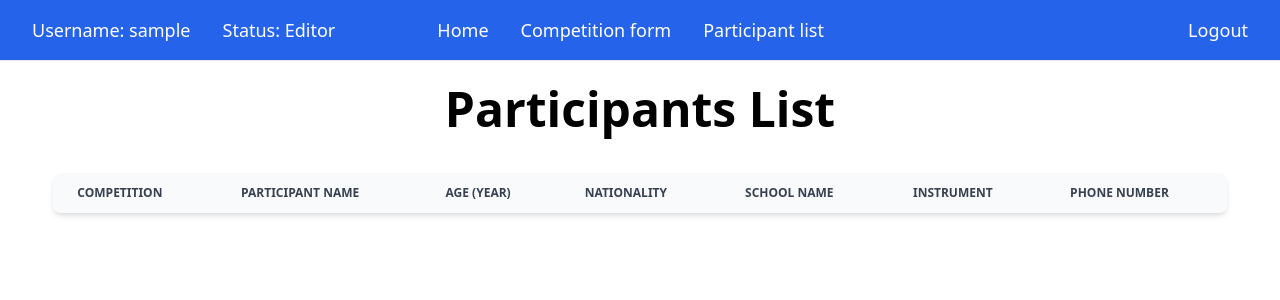
After one commit to llOriginaljuonll/rosha_application, a Django app: page /participant/participant_list_all/ in a window 1280 px wide. The commit adds this page. Shown: the top 300 px of the page. Run offline with Django 5.2, Linux system fonts and the light colour scheme; the visitor is signed in with stand-in values (Sample User, id 1); data that the repository does not hold is empty; some libraries are stand-ins or nearby versions.

Commit message:
rename participant list to participant list all

```diff
--- a/apps/participant/urls.py
+++ b/apps/participant/urls.py
@@ -4,7 +4,7 @@ from apps.participant import views
 app_name = 'participant'
 
 urlpatterns = [
-    path('participant_list/', views.ParticipantListView.as_view(), name='list'),
+    path('participant_list_all/', views.ParticipantListAllView.as_view(), name='list-all'),
     path('participant_detail/<int:pk>', views.ParticipandDetailView.as_view(), name='detail'),
     path('participant_form/<pk>', views.ParticipantFormView.as_view(), name='form'),
 ]
--- a/apps/participant/views.py
+++ b/apps/participant/views.py
@@ -10,6 +10,14 @@ class ParticipantListView(IsStaffMixin, ListView):
 
     model = Participant
     template_name = 'participants/participant_list.html'
+    context_object_name = 'participants'
+
+    ordering = ['-pk']
+
+class ParticipantListAllView(IsStaffMixin, ListView):
+
+    model = Participant
+    template_name = 'participants/participant_list_all.html'
     context_object_name = 'participants'
 
     ordering = ['-pk']
--- a/templates/components/navbar.html
+++ b/templates/components/navbar.html
@@ -16,7 +16,7 @@
                 <a href="{% url "competition:form" %}" class="block py-2 px-3  rounded hover:bg-gray-100 md:hover:bg-transparent md:p-0 md:dark:hover:text-blue-500 dark:text-white dark:hover:bg-gray-700 dark:hover:text-white md:dark:hover:bg-transparent dark:border-gray-700">Competition form</a>
             </li>
             <li>
-                <a href="{% url "participant:list" %}" class="block py-2 px-3  rounded hover:bg-gray-100 md:hover:bg-transparent md:p-0 md:dark:hover:text-blue-500 dark:text-white dark:hover:bg-gray-700 dark:hover:text-white md:dark:hover:bg-transparent dark:border-gray-700">Participant list</a>
+                <a href="{% url "participant:list-all" %}" class="block py-2 px-3  rounded hover:bg-gray-100 md:hover:bg-transparent md:p-0 md:dark:hover:text-blue-500 dark:text-white dark:hover:bg-gray-700 dark:hover:text-white md:dark:hover:bg-transparent dark:border-gray-700">Participant list</a>
             </li>
         </ul>
         <ul class="flex flex-col justify-end p-4 md:p-0 mt-4 text-white font-medium text-lg border border-gray-100 rounded-lg md:space-x-8 rtl:space-x-reverse md:flex-row md:mt-0 md:border-0  dark:bg-gray-800 md:dark:bg-gray-900 dark:border-gray-700">
--- /dev/null
+++ b/templates/participants/participant_list_all.html
@@ -0,0 +1,64 @@
+{% extends "base.html" %}
+
+{% block content %}
+    <div class="w-11/12 h-full my-6 content-center mx-auto">
+    <h1 class="text-5xl font-bold text-center">Participants List</h1>
+    <div class="relative overflow-x-auto shadow-md sm:rounded-lg mt-10">
+        <table class="w-full text-sm text-left rtl:text-right text-gray-500 dark:text-gray-400">
+            <thead class="text-xs text-gray-700 uppercase bg-gray-50 dark:bg-gray-700 dark:text-gray-400">
+                <tr>
+                    <th scope="col" class="px-6 py-3">
+                        Competition
+                    </th>
+                    <th scope="col" class="px-6 py-3">
+                        Participant name
+                    </th>
+                    <th scope="col" class="px-6 py-3">
+                        Age (year)
+                    </th>
+                    <th scope="col" class="px-6 py-3">
+                        Nationality
+                    </th>
+                    <th scope="col" class="px-6 py-3">
+                        School name
+                    </th>
+                    <th scope="col" class="px-6 py-3">
+                        Instrument
+                    </th>
+                    <th scope="col" class="px-6 py-3">
+                        Phone number
+                    </th>
+                </tr>
+            </thead>
+            {% for participant in participants %}
+                <tbody>
+                    <tr class="bg-white font-medium border-b dark:bg-gray-800 dark:border-gray-700 dark:hover:bg-gray-600">
+                        <td class="px-6 py-4">
+                            {{ participant.competition.name }}
+                        </td>
+                        <td class="px-6 py-4 hover:bg-gray-50 cursor-pointer" onclick="location.href='{% url "participant:detail" participant.id %}'">
+                            {{ participant.name }}
+                        </td>
+                        <td class="px-6 py-4">
+                            {{ participant.calculate_age }}
+                        </td>
+                        <td class="px-6 py-4">
+                            {{ participant.nationality }}
+                        </td>
+                        <td class="px-6 py-4">
+                            {{ participant.school }}
+                        </td>
+                        <td class="px-6 py-4">
+                            {{ participant.instrument }}
+                        </td>
+                        <td class="px-6 py-4">
+                            {{ participant.phone }}
+                        </td>
+                    </tr>
+                </tbody>
+            {% endfor %}
+        </table>
+    </div>
+    </div>
+
+{% endblock content %}
```
